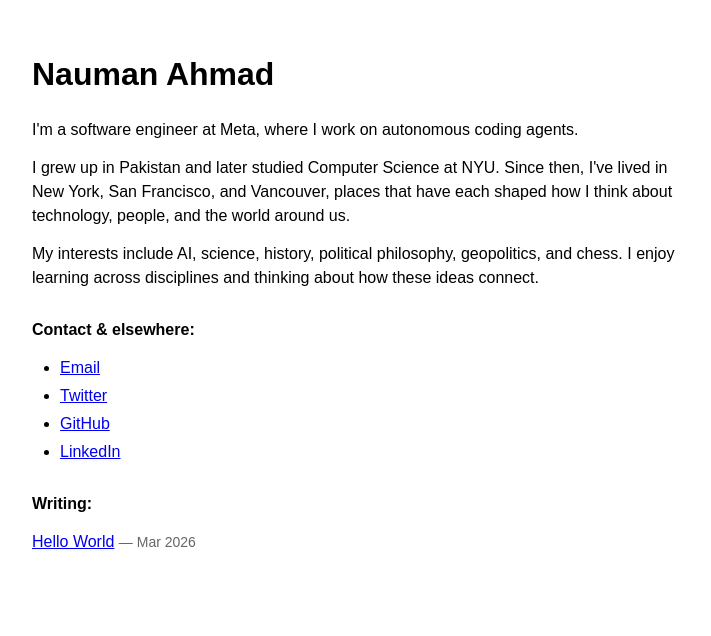
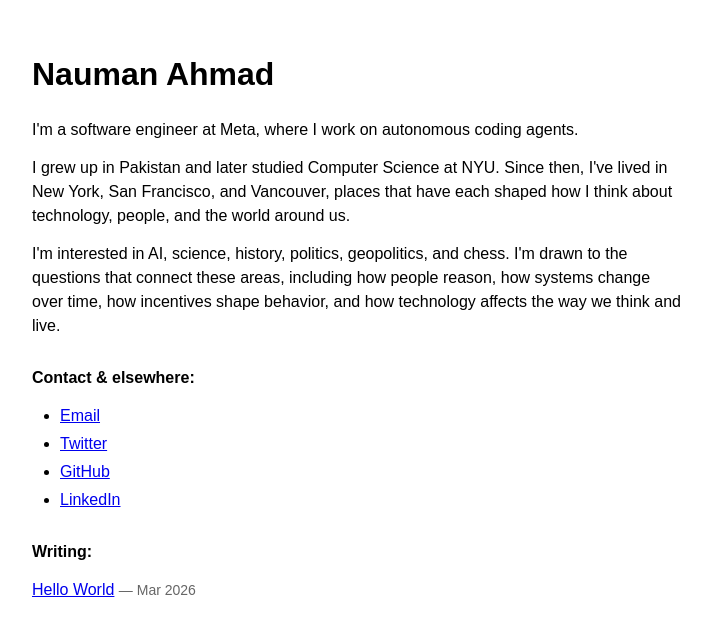
Before and after one commit to itsnauman/itsnauman.github.io, a Jekyll site: the page built from index.html, in a window 1280 px wide. Shown: the top 636 px of the page, without its empty margins (283-994 px from the left). Built offline with Jekyll 4.4.1, drawn with Linux system fonts in a browser that asks for light colours.

Commit message:
Update interests paragraph

```diff
--- a/index.html
+++ b/index.html
@@ -9,7 +9,7 @@ title: Nauman Ahmad
 
 <p>I grew up in Pakistan and later studied Computer Science at NYU. Since then, I've lived in New York, San Francisco, and Vancouver, places that have each shaped how I think about technology, people, and the world around us.</p>
 
-<p>My interests include AI, science, history, political philosophy, geopolitics, and chess. I enjoy learning across disciplines and thinking about how these ideas connect.</p>
+<p>I'm interested in AI, science, history, politics, geopolitics, and chess. I'm drawn to the questions that connect these areas, including how people reason, how systems change over time, how incentives shape behavior, and how technology affects the way we think and live.</p>
 
 <div class="section">
   <p><strong>Contact &amp; elsewhere:</strong></p>
```
